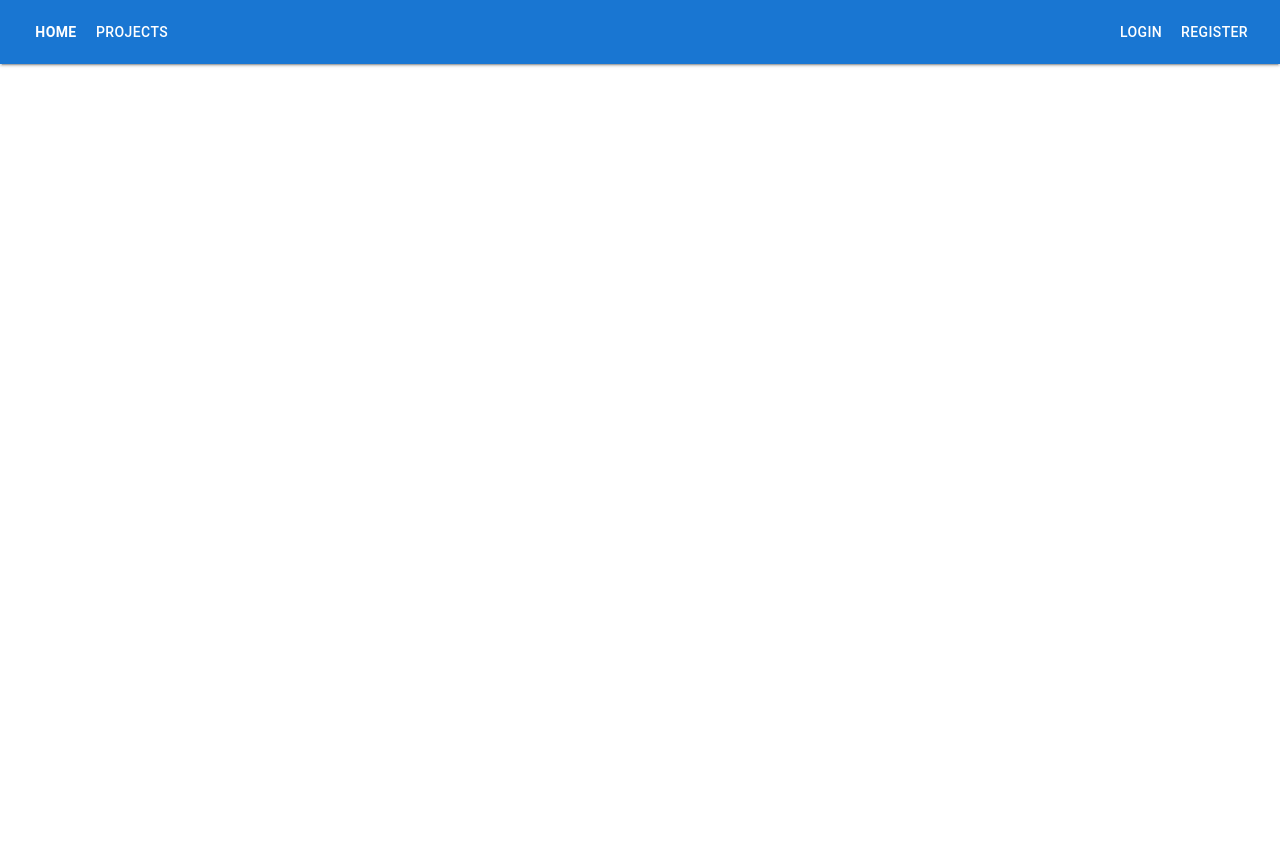
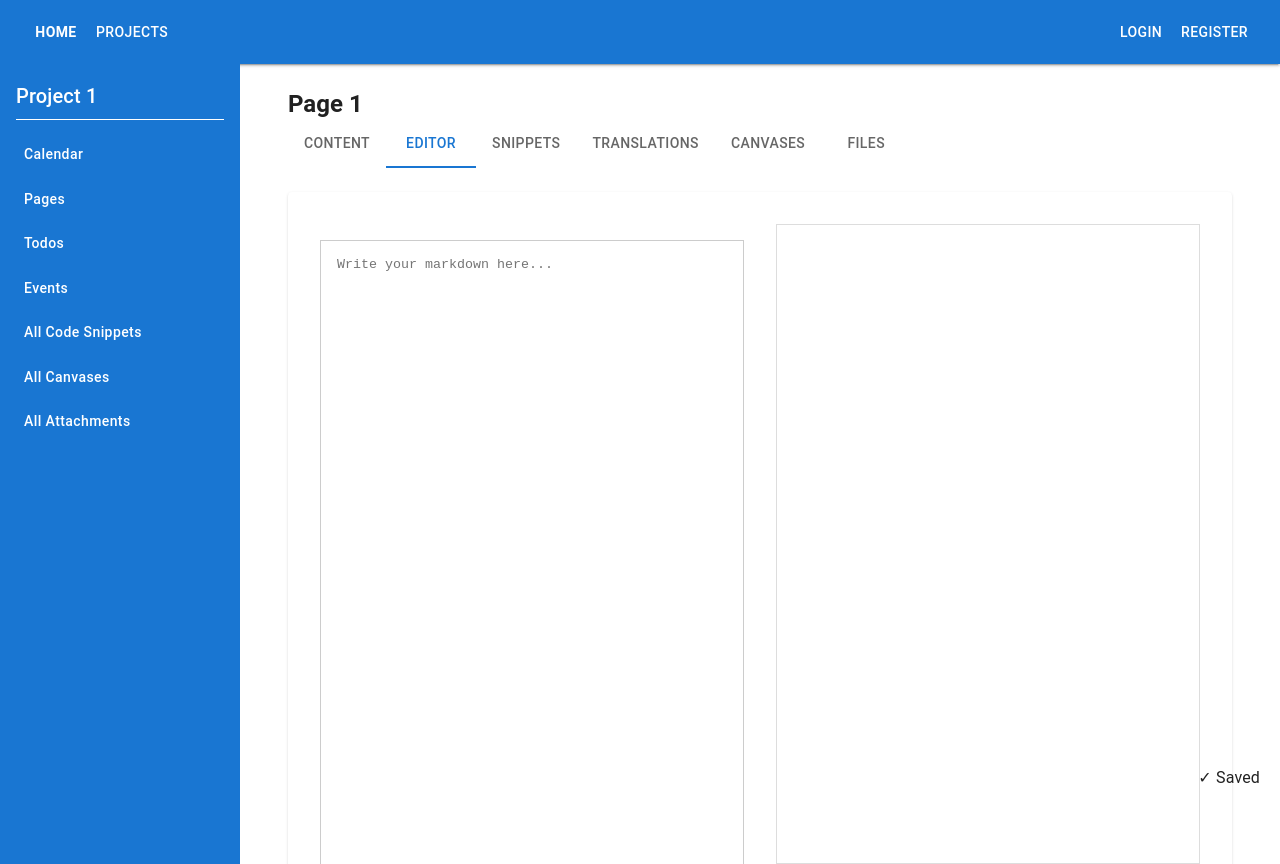
Before and after one commit to Maple-Lazuli/one-place-v3, a React (Vite) app in the folder ui/: page /projects/project/1/pages/page/1/editor in a window 1280 px wide. Before the commit the page ends 800 px from the top, so only its background shows below. Built offline with nearby package versions, Linux system fonts and the light colour scheme; no server answers.

Commit message:
updated page and project rendering

```diff
--- a/ui/src/App.jsx
+++ b/ui/src/App.jsx
@@ -24,6 +24,8 @@ import CreateTodoForm from './components/projects/project/CreateTodoForm'
 import UpdateTodoForm from './components/projects/project/UpdateTodoForm'
 import UpdatePageForm from './components/projects/project/UpdatePageForm'
 import CreatePageForm from './components/projects/project/CreatePageForm'
+import Page from './components/projects/project/pages/Page'
+import PageEditor from './components/projects/project/pages/PageEditor'
 
 import EditProject from './components/UpdateProject'
 const theme = createTheme({
@@ -55,6 +57,18 @@ export default function App () {
             <Route path='pages' element={<Pages />} />
             <Route path='pages/create' element={<CreatePageForm />} />
             <Route path='pages/update/:page_id' element={<UpdatePageForm />} />
+            <Route
+              path='/projects/project/:project_id/pages/page/:page_id'
+              element={<Page />}
+            >
+              {/* <Route index element={<Content />} /> */}
+              <Route path='editor' element={<PageEditor />} />
+              {/* <Route path='snippets' element={<Snippets />} />
+              <Route path='translations' element={<Translations />} />
+              <Route path='canvases' element={<Canvases />} />
+              <Route path='files' element={<Files />} /> */}
+            </Route>
+
             <Route path='update' element={<EditProject />} />
             <Route path='todos' element={<Todos />} />
             <Route path='todos/create' element={<CreateTodoForm />} />
--- a/ui/src/components/Project.jsx
+++ b/ui/src/components/Project.jsx
@@ -2,75 +2,73 @@ import { useState } from 'react'
 import { useParams, Link, Outlet } from 'react-router-dom'
 import {
   Box,
-  IconButton,
-  List,
-  ListItem,
-  ListItemText,
   Typography,
-  Divider
+  Button,
+  Paper,
+  Divider,
+  Stack
 } from '@mui/material'
-import MenuIcon from '@mui/icons-material/Menu'
 
-export default function Project () {
+export default function Project() {
   const { project_id } = useParams()
-  const [open, setOpen] = useState(false)
-
-  const toggleSidebar = () => setOpen(!open)
 
   const links = [
-    { label: 'Overview', path: '' },
-    { label: 'Pages', path: `pages` },
-    { label: 'Todos', path: `todos` },
-    { label: 'Events', path: `events` },
-    { label: 'All Code Snippets', path: `snippets` },
-    { label: 'All Canvases', path: `canvases` },
-    { label: 'All Attachments', path: `attachments` }
+    { label: 'Calendar', path: '' },
+    { label: 'Pages', path: 'pages' },
+    { label: 'Todos', path: 'todos' },
+    { label: 'Events', path: 'events' },
+    { label: 'All Code Snippets', path: 'snippets' },
+    { label: 'All Canvases', path: 'canvases' },
+    { label: 'All Attachments', path: 'attachments' }
   ]
 
   return (
-    <Box sx={{ display: 'flex' }}>
-      {/* Sidebar toggle button */}
-      <Box sx={{ p: 2 }}>
-        <IconButton onClick={toggleSidebar}>
-          <MenuIcon />
-        </IconButton>
+    <Box sx={{ display: 'flex', minHeight: '100vh' }}>
+      {/* Sidebar */}
+      <Box
+        sx={{
+          width: 240,
+          bgcolor: 'primary.main',
+          color: 'primary.contrastText',
+          p: 2
+        }}
+      >
+        <Typography variant="h6" gutterBottom>
+          Project {project_id}
+        </Typography>
+        <Divider sx={{ borderColor: 'primary.contrastText', mb: 2 }} />
+        <Stack spacing={1}>
+          {links.map(link => (
+            <Button
+              key={link.label}
+              component={Link}
+              to={`/projects/project/${project_id}/${link.path}`}
+              variant="text"
+              sx={{
+                justifyContent: 'flex-start',
+                fontWeight: 'medium',
+                color: 'primary.contrastText',
+                '&:hover': { bgcolor: 'primary.dark' },
+                textTransform: 'none'
+              }}
+              fullWidth
+            >
+              {link.label}
+            </Button>
+          ))}
+        </Stack>
       </Box>
 
-      {/* Sidebar */}
-      {open && (
-        <Box
-          sx={{
-            width: 250,
-            p: 2,
-            borderRight: '1px solid #ddd',
-            bgcolor: 'background.paper',
-            flexShrink: 0
-          }}
-        >
-          <Typography variant='h6' sx={{ mb: 2 }}>
-            Project {project_id}
-          </Typography>
-          <Divider sx={{ mb: 2 }} />
-          <List>
-            {links.map(item => (
-              <ListItem
-                key={item.label}
-                button
-                component={Link}
-                to={`/projects/project/${project_id}/${item.path}`}
-              >
-                <ListItemText primary={item.label} />
-              </ListItem>
-            ))}
-          </List>
-        </Box>
-      )}
-
       {/* Main Content */}
-      <Box sx={{ flexGrow: 1, p: 3 }}>
-        <Typography variant='h4' gutterBottom>
-          Project {project_id}
-        </Typography>
+      <Box
+        component="main"
+        sx={{
+          flexGrow: 1,       // take all remaining horizontal space
+          p: 3,             // padding inside main content
+          overflow: 'auto',  // scroll if content overflows vertically
+          height: '100vh',   // fill full height
+        }}
+      >
         <Outlet />
       </Box>
     </Box>
--- /dev/null
+++ b/ui/src/components/projects/project/pages/Page.jsx
@@ -0,0 +1,86 @@
+import { useParams, Link, Outlet, useLocation, useNavigate } from 'react-router-dom'
+import {
+  Box,
+  Typography,
+  Container,
+  Paper,
+  Tabs,
+  Tab,
+  AppBar,
+  Toolbar,
+  IconButton
+} from '@mui/material'
+import MenuIcon from '@mui/icons-material/Menu'
+import { useState, useEffect } from 'react'
+
+export default function Page() {
+  const { project_id, page_id } = useParams()
+  const location = useLocation()
+  const navigate = useNavigate()
+  const [drawerOpen, setDrawerOpen] = useState(false)
+
+  const navLinks = [
+    { label: 'Content', path: '' },
+    { label: 'Editor', path: 'editor' },
+    { label: 'Snippets', path: 'snippets' },
+    { label: 'Translations', path: 'translations' },
+    { label: 'Canvases', path: 'canvases' },
+    { label: 'Files', path: 'files' }
+  ]
+
+  // Helper to get current tab index from URL
+  // Get last segment of path after page_id
+  // Example: /projects/project/1/pages/page/5/editor => 'editor'
+  const currentPathSegment = location.pathname.split('/').pop()
+
+  // Find tab index that matches current path segment
+  const currentTabIndex = navLinks.findIndex(link => link.path === currentPathSegment)
+
+  // If no match (e.g. path segment is page_id), default to 0
+  const tabIndex = currentTabIndex === -1 ? 0 : currentTabIndex
+
+  const handleChange = (event, newValue) => {
+    const selectedPath = navLinks[newValue].path
+    navigate(`/projects/project/${project_id}/pages/page/${page_id}/${selectedPath}`)
+  }
+
+  const toggleDrawer = (open) => (event) => {
+    if (
+      event.type === 'keydown' &&
+      (event.key === 'Tab' || event.key === 'Shift')
+    ) {
+      return
+    }
+    setDrawerOpen(open)
+  }
+
+  return (
+    <Container maxWidth={false} sx={{ height: '100%', p: 0, m: 0 }}>
+      {/* AppBar with menu icon and page title */}
+          <Typography variant="h5" fontWeight="bold" component="div" sx={{ flexShrink: 0 }}>
+            Page {page_id}
+          </Typography>
+
+      {/* Tabs for navigation */}
+      <Tabs
+        value={tabIndex}
+        onChange={handleChange}
+        textColor="primary"
+        indicatorColor="primary"
+        sx={{ mb: 3 }}
+        variant="scrollable"
+        scrollButtons="auto"
+        allowScrollButtonsMobile
+      >
+        {navLinks.map(({ label }) => (
+          <Tab key={label} label={label} />
+        ))}
+      </Tabs>
+
+      {/* Content Outlet */}
+      <Paper elevation={1} sx={{ p: 2, mb: 3 }}>
+        <Outlet />
+      </Paper>
+    </Container>
+  )
+}
--- /dev/null
+++ b/ui/src/components/projects/project/pages/PageEditor.jsx
@@ -0,0 +1,97 @@
+import { useState, useEffect } from 'react'
+import { useParams } from 'react-router-dom'
+import ReactMarkdown from 'react-markdown'
+import remarkMath from 'remark-math'
+import rehypeKatex from 'rehype-katex'
+import rehypeHighlight from 'rehype-highlight'
+import remarkGfm from 'remark-gfm'
+
+import 'katex/dist/katex.min.css'
+import 'highlight.js/styles/github-dark.css'
+
+export default function PageEditor () {
+  const { project_id, page_id } = useParams()
+  const [text, setText] = useState('')
+  const [saving, setSaving] = useState(false)
+
+  // Load initial content
+  useEffect(() => {
+    async function fetchPage () {
+      try {
+        const res = await fetch(`/api/pages/get?id=${page_id}`, {
+          credentials: 'include'
+        })
+        const data = await res.json()
+        if (res.ok && data.status === 'success') {
+          setText(data.message.content || '')
+        } else {
+          console.error('Failed to load page:', data.message)
+        }
+      } catch (err) {
+        console.error('Error loading page:', err)
+      }
+    }
+    fetchPage()
+  }, [page_id])
+
+  // Auto-save on text change
+  useEffect(() => {
+    if (text === '') return
+    const timeout = setTimeout(async () => {
+      setSaving(true)
+      try {
+        await fetch('/api/pages/content', {
+          method: 'PUT',
+          headers: { 'Content-Type': 'application/json' },
+          credentials: 'include',
+          body: JSON.stringify({
+            page_id: page_id,
+            content: text
+          })
+        })
+      } catch (err) {
+        console.error('Auto-save failed:', err)
+      } finally {
+        setSaving(false)
+      }
+    }, 1000) // Save 1 second after last change
+
+    return () => clearTimeout(timeout)
+  }, [text, page_id])
+
+  return (
+    <div style={{ display: 'flex', gap: '2rem', padding: '1rem' }}>
+      <textarea
+        value={text}
+        onChange={e => setText(e.target.value)}
+        style={{
+          flex: 1,
+          height: '80vh',
+          fontFamily: 'monospace',
+          padding: '1rem',
+          border: '1px solid #ccc'
+        }}
+        placeholder="Write your markdown here..."
+      />
+      <div
+        style={{
+          flex: 1,
+          height: '80vh',
+          overflowY: 'auto',
+          padding: '1rem',
+          background: '#fff',
+          border: '1px solid #ddd'
+        }}
+      >
+        <ReactMarkdown
+          children={text}
+          remarkPlugins={[remarkMath, remarkGfm]}
+          rehypePlugins={[rehypeKatex, rehypeHighlight]}
+        />
+      </div>
+      <div style={{ position: 'absolute', bottom: 10, right: 20 }}>
+        {saving ? 'Saving...' : '✓ Saved'}
+      </div>
+    </div>
+  )
+}
```
Also changed, not shown: ui/src/components/projects/project/pages/PageTab.jsx (added, +30 -0 lines).
